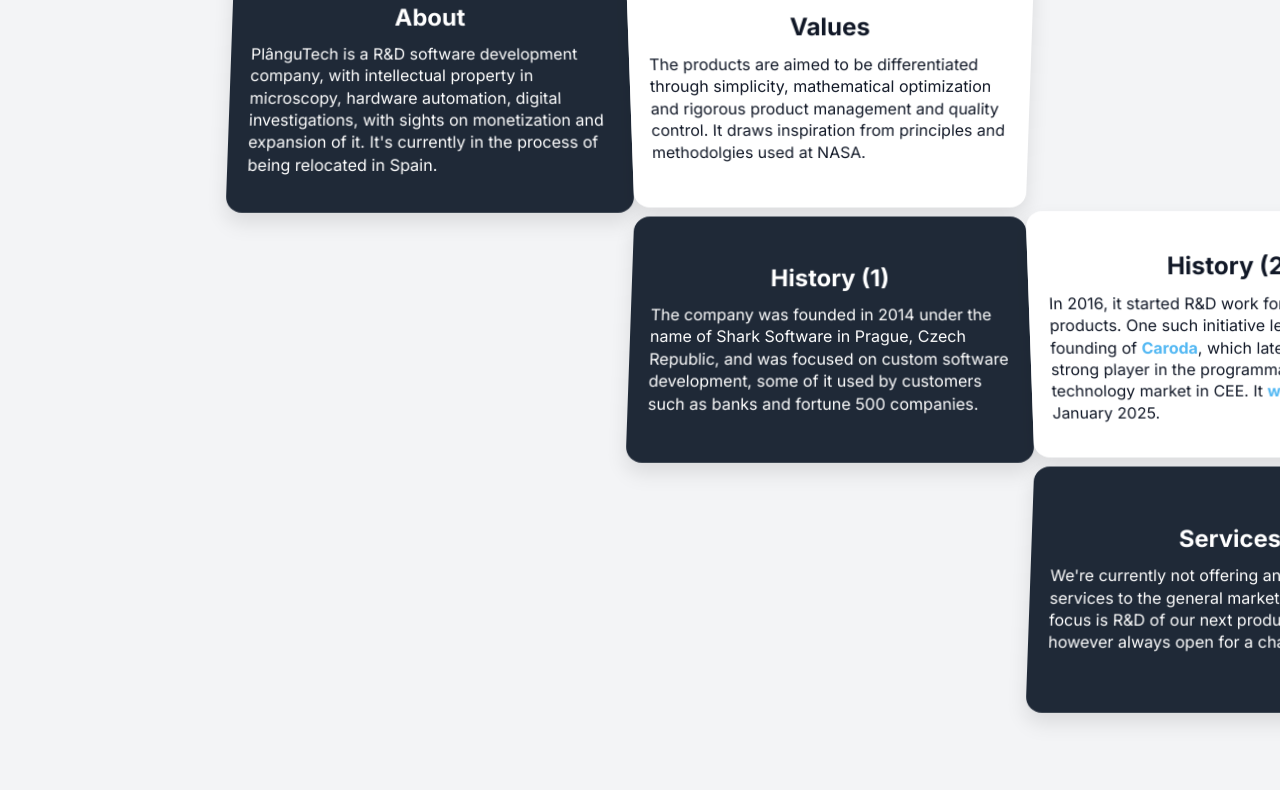
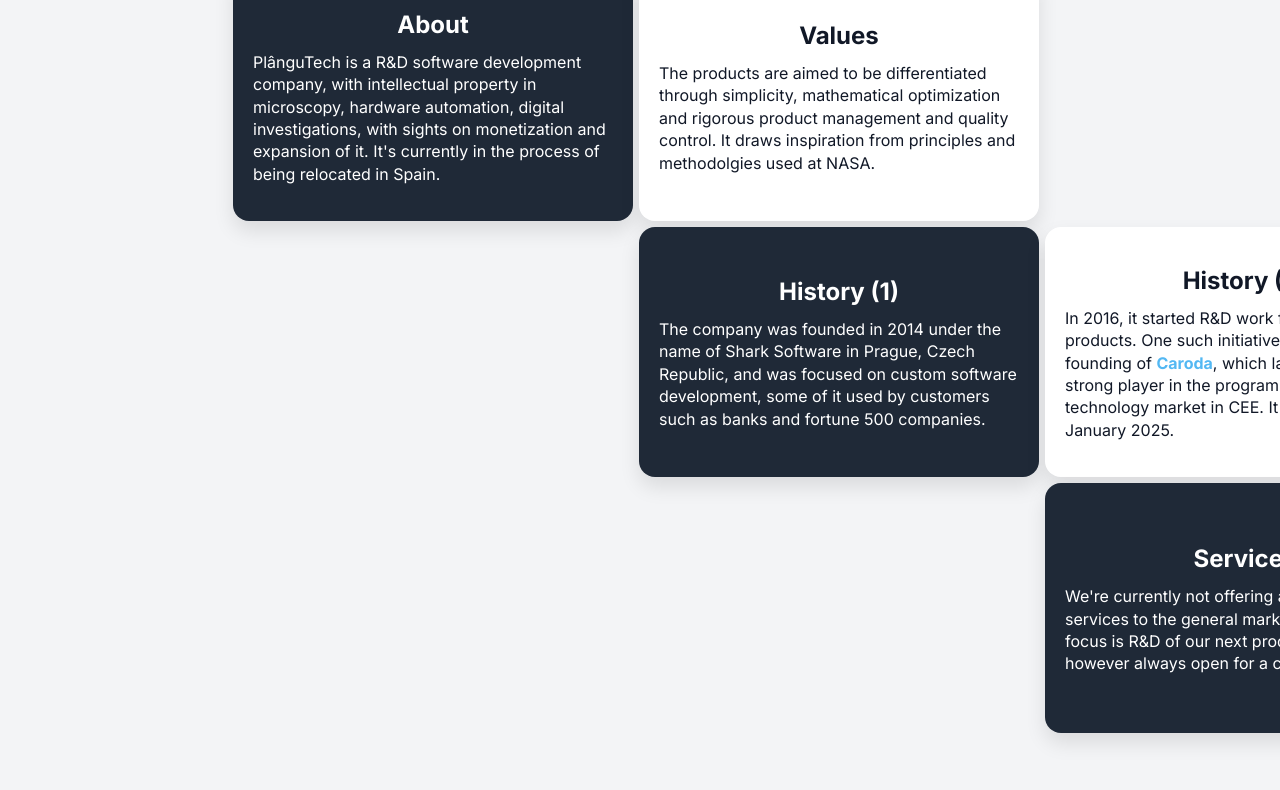
Before and after one commit to PlanguTech/website, a plain HTML site: page index.html in a window 1280 px wide. Shown: the part 308-1098 px from the top of the page. Drawn offline with Linux system fonts and the light colour scheme.

Commit message:
simpler layout

```diff
--- a/index.html
+++ b/index.html
@@ -29,7 +29,7 @@
       .scene {
         width: 400px;
         height: 250px;
-        perspective: 1000px;
+        margin: 3px;
       }
 
       /* The card itself, which will be flipped */
@@ -37,9 +37,6 @@
         width: 100%;
         height: 100%;
         position: relative;
-        transform-style: preserve-3d;
-        transition: transform 0.8s cubic-bezier(0.77, 0, 0.175, 1);
-        cursor: pointer;
       }
 
       /* Common styles for both front and back faces of the card */
@@ -65,14 +62,12 @@
       .scene:nth-child(2n+1) .card__face {
         background-color: #1f2937;
         color: white;
-        transform: rotateX(10deg);
       }
 
       /* Styling for the back face */
       .card__face {
         background: white;
         color: #111827;
-        transform: rotateX(-10deg);
       }
 
       .logo-text {
@@ -120,8 +115,8 @@
       .container {
         position: absolute;
         top: 20px;
-        left: calc(50vw - 410px);
-        padding-bottom: 100px;
+        left: calc(50vw - 406px);
+        padding-bottom: calc(100vh - 256px * 1.5);
       }
     </style>
   </head>
```
